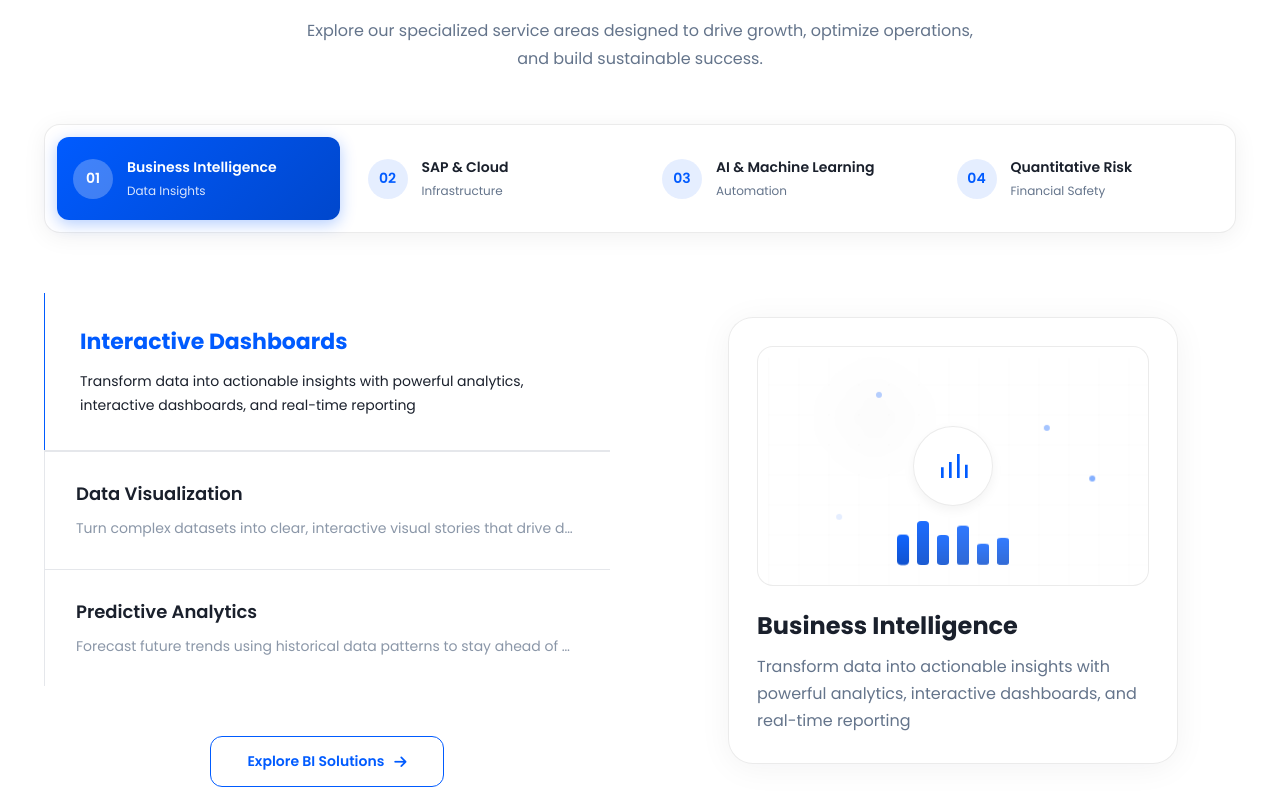
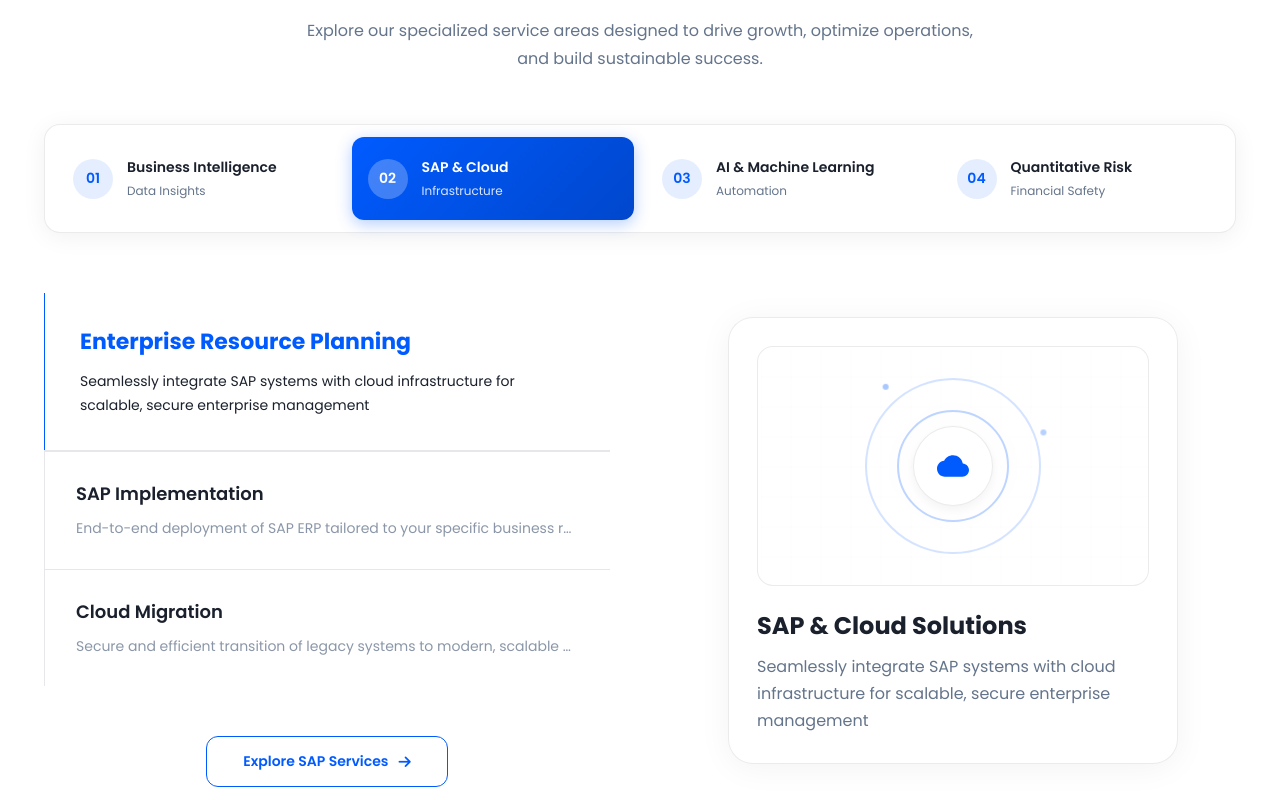
Before and after one commit to thirumaleshthiru/hbr-analytics-2, a React (Vite) app: page / in a window 1280 px wide. Shown: the part 3320-4120 px from the top of the page. Built offline with nearby package versions, Linux system fonts and the light colour scheme.

Commit message:
redesigned whole page just like g5.html

```diff
--- a/src/components/TabsSection.tsx
+++ b/src/components/TabsSection.tsx
@@ -4,7 +4,6 @@
 const TabsSection = () => {
   const [activeTab, setActiveTab] = useState('tab1');
 
-  // Tab data matching g5.html
   const tabs = [
     {
       id: 'tab1',
@@ -28,7 +27,7 @@
         }
       ],
       learnMoreText: 'Explore BI Solutions',
-      animationType: 'bi' // Business Intelligence
+      animationType: 'bi'
     },
     {
       id: 'tab2',
@@ -52,7 +51,7 @@
         }
       ],
       learnMoreText: 'Explore SAP Services',
-      animationType: 'sap' // SAP & Cloud
+      animationType: 'sap'
     },
     {
       id: 'tab3',
@@ -76,7 +75,7 @@
         }
       ],
       learnMoreText: 'Explore AI Solutions',
-      animationType: 'ai' // AI & ML
+      animationType: 'ai'
     },
     {
       id: 'tab4',
@@ -100,26 +99,76 @@
         }
       ],
       learnMoreText: 'Explore Risk Solutions',
-      animationType: 'risk' // Quantitative Risk
+      animationType: 'risk'
     }
   ];
 
   const [activeServiceCard, setActiveServiceCard] = useState(0);
+  const [isPaused, setIsPaused] = useState(false);
+  const [isTransitioning, setIsTransitioning] = useState(false);
 
-  // Reset active service card when tab changes
   useEffect(() => {
     setActiveServiceCard(0);
   }, [activeTab]);
 
+  useEffect(() => {
+    if (isPaused || isTransitioning) return;
+
+    const interval = setInterval(() => {
+      setIsTransitioning(true);
+
+      setTimeout(() => {
+        setActiveTab((currentTab) => {
+          const currentIndex = tabs.findIndex(tab => tab.id === currentTab);
+          const nextIndex = (currentIndex + 1) % tabs.length;
+          return tabs[nextIndex].id;
+        });
+
+        setTimeout(() => {
+          setIsTransitioning(false);
+        }, 300);
+      }, 300);
+    }, 5000);
+
+    return () => clearInterval(interval);
+  }, [isPaused, isTransitioning]);
+
   const handleTabClick = (tabId: string) => {
-    setActiveTab(tabId);
+    if (tabId === activeTab) return;
+
+    setIsTransitioning(true);
+    setIsPaused(true);
+
+    setTimeout(() => {
+      setActiveTab(tabId);
+      setTimeout(() => {
+        setIsTransitioning(false);
+      }, 300);
+    }, 300);
+
+    setTimeout(() => {
+      setIsPaused(false);
+    }, 10000);
+
+    setTimeout(() => {
+      const tabsNavigation = document.querySelector('.tabs-navigation');
+      if (tabsNavigation) {
+        const headerOffset = 100;
+        const elementPosition = tabsNavigation.getBoundingClientRect().top;
+        const offsetPosition = elementPosition + window.pageYOffset - headerOffset;
+
+        window.scrollTo({
+          top: offsetPosition,
+          behavior: 'smooth'
+        });
+      }
+    }, 100);
   };
 
   const handleServiceCardClick = (index: number) => {
     setActiveServiceCard(index);
   };
 
-  // Render animation based on tab type
   const renderAnimation = (type: string) => {
     switch (type) {
       case 'bi':
@@ -252,7 +301,11 @@
           </p>
         </div>
 
-        <div className="tabs-navigation">
+        <div
+          className="tabs-navigation"
+          onMouseEnter={() => setIsPaused(true)}
+          onMouseLeave={() => setIsPaused(false)}
+        >
           {tabs.map((tab) => (
             <button
               key={tab.id}
@@ -274,7 +327,7 @@
           {tabs.map((tab) => (
             <div
               key={tab.id}
-              className={`tab-pane-custom ${activeTab === tab.id ? 'active' : ''}`}
+              className={`tab-pane-custom ${activeTab === tab.id ? 'active' : ''} ${isTransitioning ? 'transitioning' : ''}`}
               id={tab.id}
             >
               <div className="content-wrapper">
--- a/src/index.css
+++ b/src/index.css
@@ -1195,7 +1195,12 @@
 .tab-pane-custom {
     display: none;
     opacity: 0;
-    transition: opacity 0.5s ease;
+    transition: opacity 0.5s ease, transform 0.5s ease;
+}
+
+.tab-pane-custom.transitioning {
+    opacity: 0;
+    transform: translateY(10px);
 }
 
 .tab-pane-custom.active {
```
